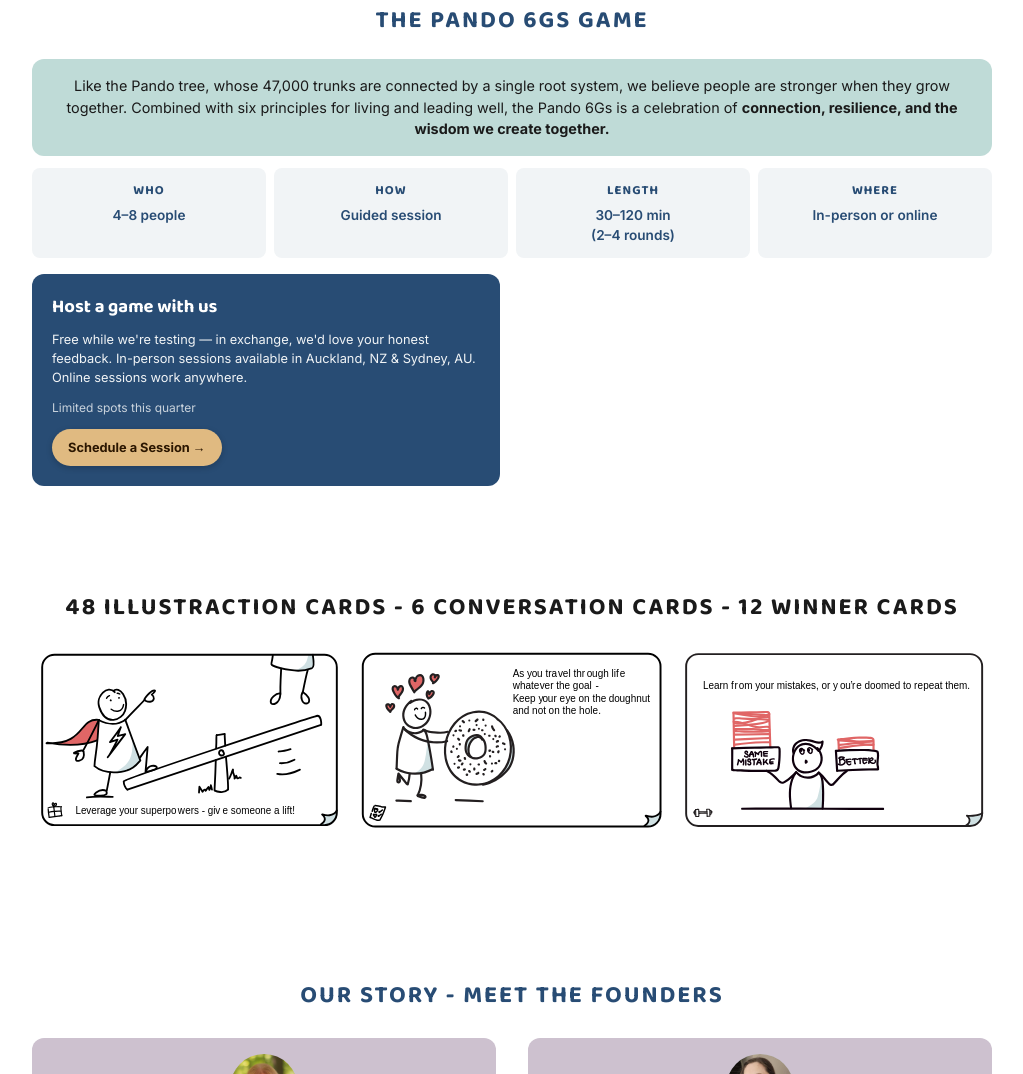
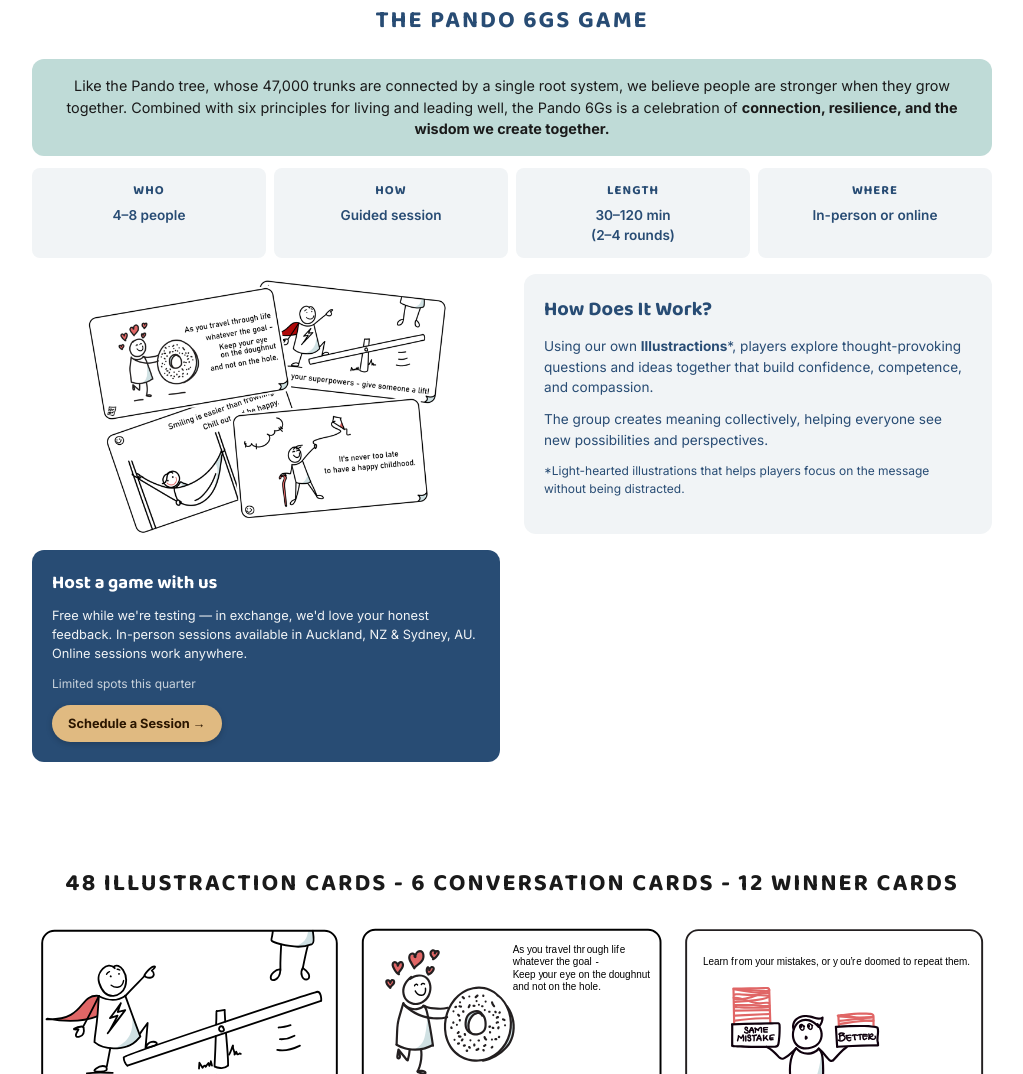
Before and after one commit to nabs-amanda-schreyer/pando-6gs, a plain HTML site: page index.html in a window 1280 px wide. Shown: the part 1478-2552 px from the top of the page, without its empty margins (128-1151 px from the left). Drawn offline with Linux system fonts and the light colour scheme.

Commit message:
Add game how-to section with styling for clarity and engagement

```diff
--- a/index.html
+++ b/index.html
@@ -105,6 +105,15 @@
             <div><b>How</b><span>Guided session</span></div>
             <div><b>Length</b><span>30–120 min<br>(2–4 rounds)</span></div>
             <div><b>Where</b><span>In-person or online</span></div>
+          </div>
+          <div class="game-how-row">
+            <img class="game-host-image" src="images/Card Collection.png" alt="Pando 6Gs card collection">
+            <div class="game-how-card">
+              <h3>How Does It Work?</h3>
+              <p>Using our own <strong>Illustractions</strong>*, players explore thought-provoking questions and ideas together that build confidence, competence, and compassion.</p>
+              <p>The group creates meaning collectively, helping everyone see new possibilities and perspectives.</p>
+              <p class="game-how-note">*Light-hearted illustrations that helps players focus on the message without being distracted.</p>
+            </div>
           </div>
           <div class="game-fun-row">
             <div class="game-host-card">
@@ -246,6 +255,15 @@
             <div><b>How</b><span>Guided session</span></div>
             <div><b>Length</b><span>30–120 min<br>(2–4 rounds)</span></div>
             <div><b>Where</b><span>In-person or online</span></div>
+          </div>
+          <div class="game-how-row">
+            <img class="game-host-image" src="images/Card Collection.png" alt="Pando 6Gs card collection">
+            <div class="game-how-card">
+              <h3>How Does It Work?</h3>
+              <p>Using our own <strong>Illustractions</strong>*, players explore thought-provoking questions and ideas together that build confidence, competence, and compassion.</p>
+              <p>The group creates meaning collectively, helping everyone see new possibilities and perspectives.</p>
+              <p class="game-how-note">*Light-hearted illustrations that helps players focus on the message without being distracted.</p>
+            </div>
           </div>
           <div class="game-fun-row">
             <div class="game-host-card">
--- a/style.css
+++ b/style.css
@@ -725,6 +725,45 @@
       font-weight: 600;
     }
 
+    .game-host-image {
+      display: block;
+      width: 100%;
+      max-height: 260px;
+      margin: 0;
+      object-fit: contain;
+    }
+
+    .game-how-row {
+      display: grid;
+      grid-template-columns: minmax(0, 1fr) minmax(0, 1fr);
+      gap: 1.5rem;
+      align-items: stretch;
+      margin: 1rem 0;
+    }
+
+    .game-how-card {
+      background: var(--blue-25);
+      border-radius: var(--radius);
+      padding: 1.25rem;
+      color: var(--blue);
+    }
+
+    .game-how-card h3 {
+      font-family: var(--font-display);
+      font-size: 1.25rem;
+      margin: 0 0 0.75rem;
+    }
+
+    .game-how-card p {
+      font-size: 0.85rem;
+      margin: 0 0 0.75rem;
+    }
+
+    .game-how-card .game-how-note {
+      font-size: 0.75rem;
+      margin-bottom: 0;
+    }
+
     .game-card-counts {
       text-align: center;
       width: 100%;
@@ -755,6 +794,10 @@
     }
 
     @media (max-width: 700px) {
+      .game-how-row {
+        grid-template-columns: 1fr;
+      }
+
       .game-card-counts {
         width: auto;
       }
```
